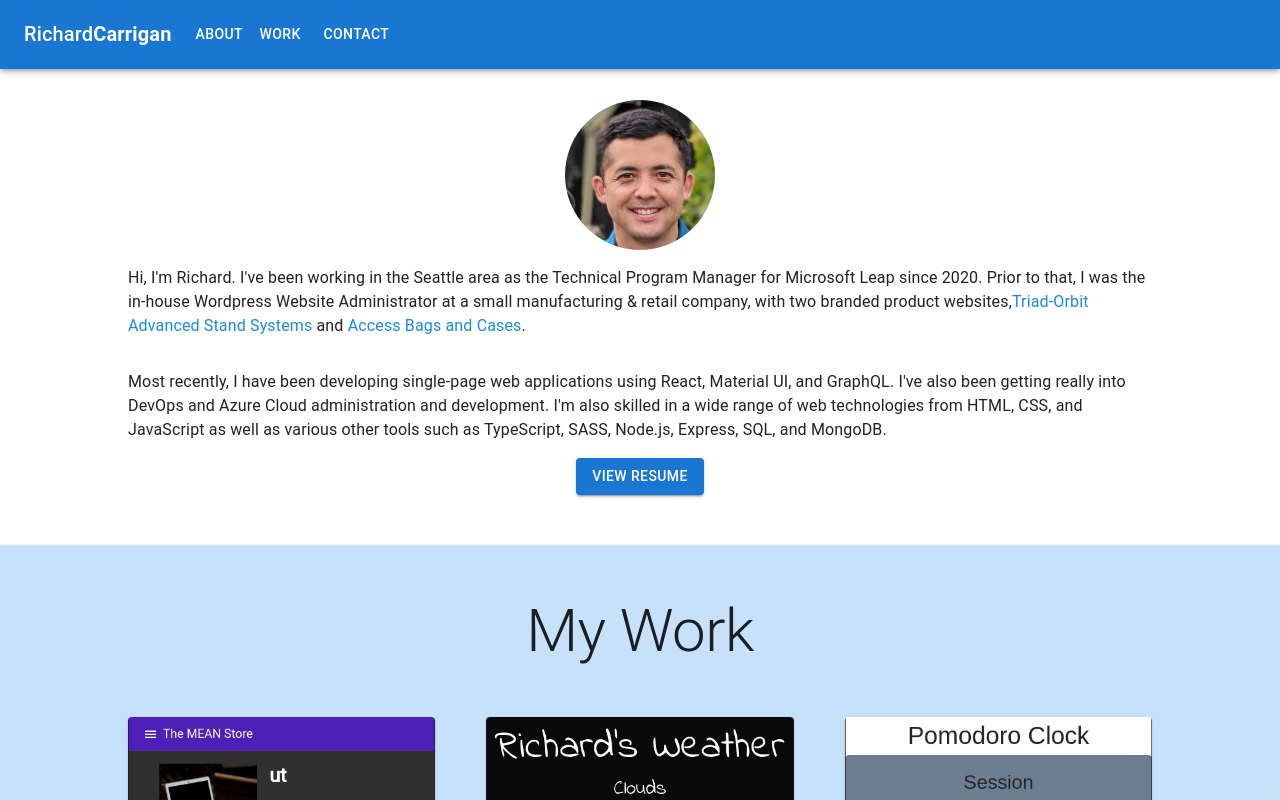
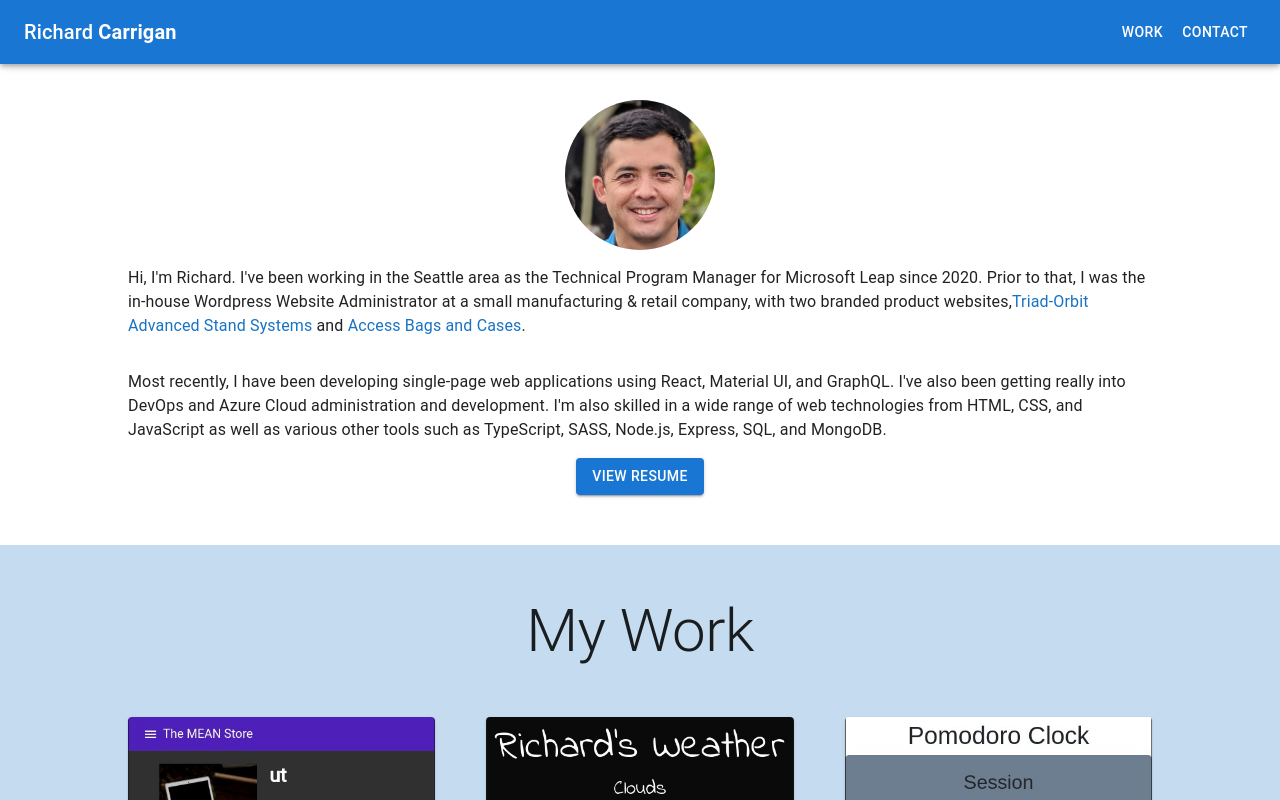
Before and after one commit to richardcarrigan/portfolio, a React (Create React App) app: page / in a window 1280 px wide. Shown: the top 800 px of the page. Built offline with nearby package versions, Linux system fonts and the light colour scheme.

Commit message:
Fix header styles

```diff
--- a/src/components/About.jsx
+++ /dev/null
@@ -1,5 +0,0 @@
-
-export default function About() {
-  return (
-  );
-}
--- a/src/components/Header.jsx
+++ b/src/components/Header.jsx
@@ -2,108 +2,116 @@
 import {
   AppBar,
   Box,
+  Button,
+  // Container,
+  Divider,
+  Drawer,
+  IconButton,
+  List,
+  ListItem,
+  ListItemButton,
+  ListItemText,
+  // Menu,
+  // MenuIcon,
+  // MenuItem,
   Toolbar,
-  IconButton,
-  Typography,
-  Menu,
-  Container,
-  Button,
-  MenuItem,
-  Link
+  Typography
 } from '@mui/material';
 import MenuIcon from '@mui/icons-material/Menu';
 
-const pages = ['About', 'Work', 'Contact'];
+const drawerWidth = 240;
+const navItems = ['Work', 'Contact'];
 
-export default function Header() {
-  const [anchorElNav, setAnchorElNav] = useState(null);
+export default function Header(props) {
+  const { window } = props;
+  const [mobileOpen, setMobileOpen] = useState(false);
 
-  const handleOpenNavMenu = event => {
-    setAnchorElNav(event.currentTarget);
+  const handleDrawerToggle = () => {
+    setMobileOpen(!mobileOpen);
   };
 
-  const handleCloseNavMenu = () => {
-    setAnchorElNav(null);
-  };
+  const drawer = (
+    <Box onClick={handleDrawerToggle} sx={{ textAlign: 'center' }}>
+      <Typography variant='h6' sx={{ my: 2 }}>
+        Richard <span id='last-name'>Carrigan</span>
+      </Typography>
+      <Divider />
+      <List>
+        {navItems.map(item => (
+          <ListItem key={item} disablePadding>
+            <ListItemButton sx={{ textAlign: 'center' }}>
+              <Button href={`#${item.toLowerCase()}`}>
+                <ListItemText primary={item} />
+              </Button>
+            </ListItemButton>
+          </ListItem>
+        ))}
+      </List>
+    </Box>
+  );
+
+  const container =
+    window !== undefined ? () => window().document.body : undefined;
 
   return (
-    <AppBar position='fixed'>
-      <Container maxWidth='xl'>
-        <Toolbar disableGutters>
-          <Typography
-            variant='h6'
-            noWrap
-            component='div'
-            sx={{ mr: 2, display: { xs: 'none', md: 'flex' } }}
+    <Box sx={{ display: 'flex' }}>
+      <AppBar component='nav'>
+        <Toolbar>
+          <IconButton
+            color='inherit'
+            aria-label='open drawer'
+            edge='start'
+            onClick={handleDrawerToggle}
+            sx={{ mr: 2, display: { sm: 'none' } }}
           >
+            <MenuIcon />
+          </IconButton>
+          <Typography variant='h6' component='div' sx={{ flexGrow: 1 }}>
             Richard <span id='last-name'>Carrigan</span>
           </Typography>
-
-          <Box sx={{ flexGrow: 1, display: { xs: 'flex', md: 'none' } }}>
-            <IconButton
-              size='large'
-              aria-label='account of current user'
-              aria-controls='menu-appbar'
-              aria-haspopup='true'
-              onClick={handleOpenNavMenu}
-              color='inherit'
-            >
-              <MenuIcon />
-            </IconButton>
-            <Menu
-              id='menu-appbar'
-              anchorEl={anchorElNav}
-              anchorOrigin={{
-                vertical: 'bottom',
-                horizontal: 'left'
-              }}
-              keepMounted
-              transformOrigin={{
-                vertical: 'top',
-                horizontal: 'left'
-              }}
-              open={Boolean(anchorElNav)}
-              onClose={handleCloseNavMenu}
-              sx={{
-                display: { xs: 'block', md: 'none' }
-              }}
-            >
-              {pages.map(page => (
-                <MenuItem key={page} onClick={handleCloseNavMenu}>
-                  <Link href={`#${page.toLowerCase()}`}>
-                    <Typography
-                      textAlign='center'
-                      href={`#${page.toLowerCase()}`}
-                    >
-                      {page}
-                    </Typography>
-                  </Link>
-                </MenuItem>
-              ))}
-            </Menu>
-          </Box>
-          <Typography
-            variant='h6'
-            noWrap
-            component='div'
-            sx={{ flexGrow: 1, display: { xs: 'flex', md: 'none' } }}
-          >
-            Richard <span id='last-name'>Carrigan</span>
-          </Typography>
-          <Box sx={{ flexGrow: 1, display: { xs: 'none', md: 'flex' } }}>
-            {pages.map(page => (
+          <Box sx={{ display: { xs: 'none', sm: 'block' } }}>
+            {navItems.map(item => (
               <Button
-                key={page}
-                href={`#${page.toLowerCase()}`}
-                onClick={handleCloseNavMenu}
-                sx={{ my: 2, color: 'white', display: 'block' }}
+                href={`#${item.toLowerCase()}`}
+                key={item}
+                sx={{ color: '#fff' }}
               >
-                {page}
+                {item}
               </Button>
             ))}
           </Box>
         </Toolbar>
-      </Container>
-    </AppBar>
+      </AppBar>
+      <Box component='nav'>
+        <Drawer
+          container={container}
+          variant='temporary'
+          open={mobileOpen}
+          onClose={handleDrawerToggle}
+          ModalProps={{
+            keepMounted: true // Better open performance on mobile.
+          }}
+          sx={{
+            display: { xs: 'block', sm: 'none' },
+            '& .MuiDrawer-paper': {
+              boxSizing: 'border-box',
+              width: drawerWidth
+            }
+          }}
+        >
+          {drawer}
+        </Drawer>
+      </Box>
+    </Box>
   );
 }
+
+//                 <Button href={`#${page.toLowerCase()}`}>{page}</Button>
+//             <Button
+//               key={page}
+//               href={`#${page.toLowerCase()}`}
+//               onClick={handleCloseNavMenu}
+//               sx={{ my: 2, color: 'white', display: 'block' }}
+//             >
+//               {page}
+//             </Button>
--- a/src/index.css
+++ b/src/index.css
@@ -1,5 +1,5 @@
 :root {
-  --bg-primary: 30, 136, 229;
+  --bg-primary: 24, 115, 195;
   --mdc-theme-primary: rgb(var(--bg-primary));
 }
 
@@ -8,6 +8,15 @@
   src: url('./assets/ufonts.com_didot.eot');
   src: url('./assets/ufonts.com_didot.woff') format('woff');
   src: url('./assets/ufonts.com_didot.ttf') format('truetype');
+}
+
+* {
+  box-sizing: border-box;
+}
+
+a {
+  color: var(--mdc-theme-primary);
+  text-decoration: none;
 }
 
 body {
@@ -26,33 +35,38 @@
     monospace;
 }
 
-* {
-  box-sizing: border-box;
-}
 html {
   scroll-behavior: smooth;
 }
-a {
-  color: var(--mdc-theme-primary);
-  text-decoration: none;
-}
 
-#last-name {
-  font-weight: bold;
-}
 section {
   align-items: center;
   display: flex;
   flex-direction: column;
   padding: 50px 10%;
 }
+
 section * {
   max-width: 2160px;
 }
+
 .avatar {
   border-radius: 50%;
   height: 150px;
   width: 150px;
+}
+
+.projects > div {
+  margin-bottom: 15px;
+}
+
+#contact form {
+  display: flex;
+  flex-direction: column;
+}
+#contact form > div,
+#contact form > button {
+  margin-bottom: 15px;
 }
 
 #landing {
@@ -66,24 +80,13 @@
   width: 100%;
   height: auto;
 }
-#about p {
-  font-size: 1.5rem;
-  text-align: left;
-  line-height: 2rem;
+
+#last-name {
+  font-weight: bold;
 }
+
 #work {
   background-color: rgba(var(--bg-primary), 0.25);
-}
-#contact form {
-  display: flex;
-  flex-direction: column;
-}
-#contact form > div,
-#contact form > button {
-  margin-bottom: 15px;
-}
-.projects > div {
-  margin-bottom: 15px;
 }
 
 @media only screen and (min-width: 900px) {
@@ -102,6 +105,7 @@
     margin: 0 auto;
     width: 60%;
   }
+
   #landing #seattle {
     margin: 0 auto;
     width: 60%;
```
